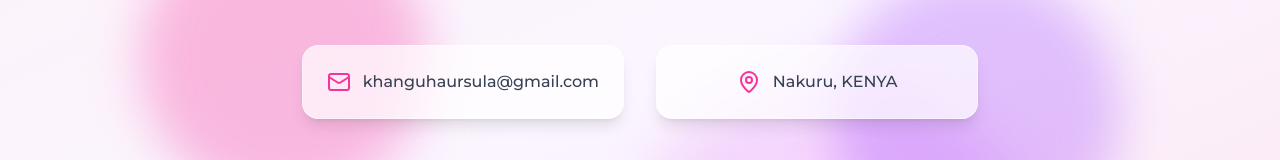
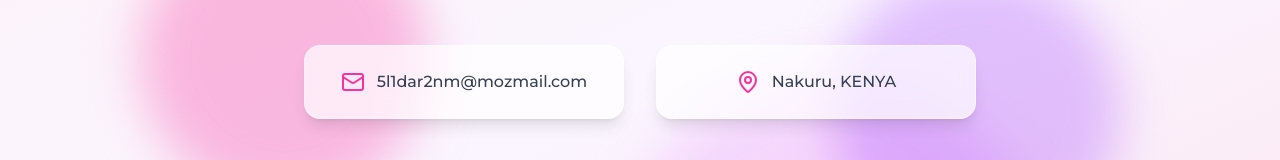
Before and after one commit to Ursullah/ursullah-portfolio, a React (Vite) app in the folder my-portfolio-app/: page / in a window 1280 px wide. Shown: the part 2380-2540 px from the top of the page. Built offline with nearby package versions, Linux system fonts and the light colour scheme.

Commit message:
Added a relay email

```diff
--- a/my-portfolio-app/src/Contact.jsx
+++ b/my-portfolio-app/src/Contact.jsx
@@ -6,8 +6,8 @@ const contactInfo = [
   {
     icon: Mail,
     title: "Email",
-    value: "khanguhaursula@gmail.com",
-    href: "mailto:khanguhaursula@gmail.com",
+    value: "5l1dar2nm@mozmail.com",
+    href: "mailto:5l1dar2nm@mozmail.com",
   },
   {
     icon: MapPin,
@@ -117,7 +117,7 @@ export function Contact() {
         </motion.div>
 
         <motion.a
-          href="mailto:khanguhaursula@gmail.com"
+          href="mailto:5l1dar2nm@mozmail.com"
           initial={{ opacity: 0, y: 20 }}
           whileInView={{ opacity: 1, y: 0 }}
           viewport={{ once: true }}
```
